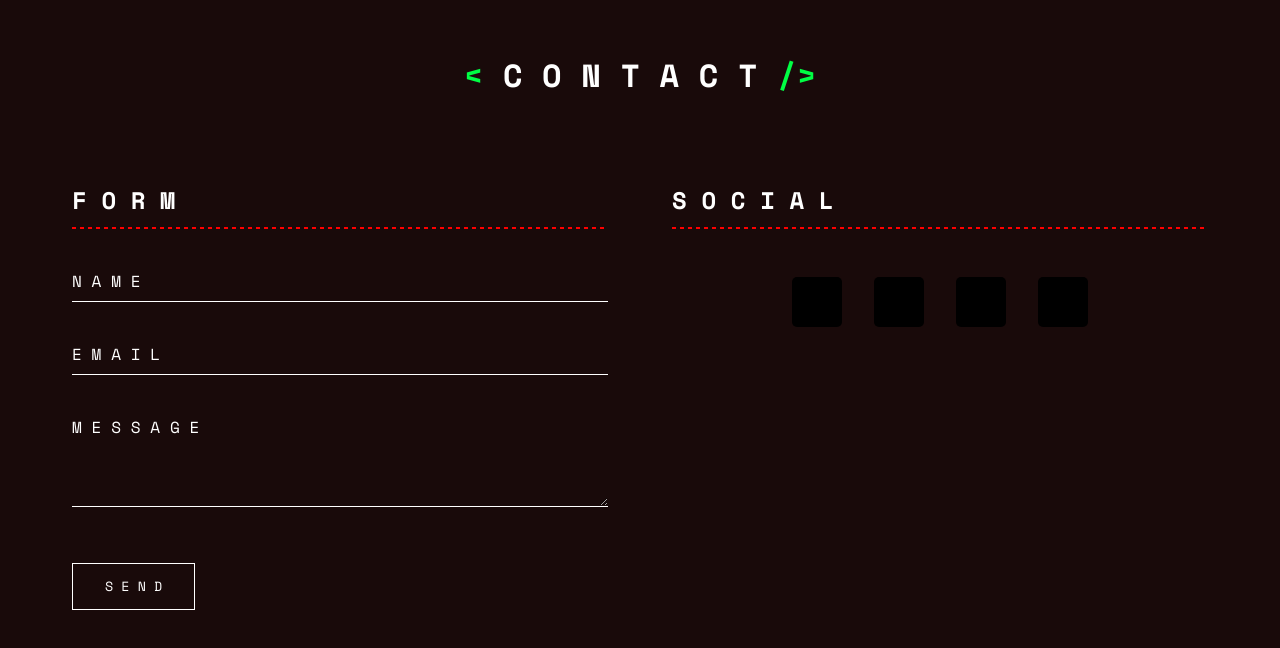
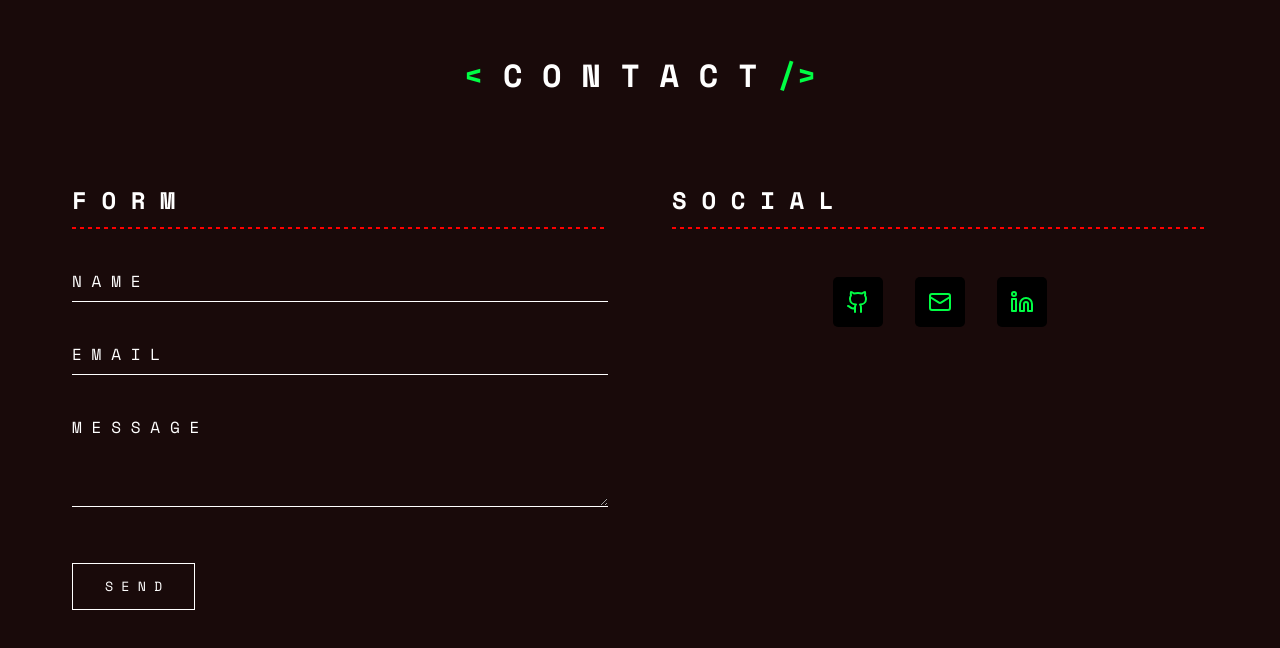
Before and after one commit to peacdo/peacdo.github.io, a plain HTML site: page index.html in a window 1280 px wide. Shown: the part 2874-3522 px from the top of the page. Drawn offline with nearby package versions, Linux system fonts and the light colour scheme; a web font is replaced by a local one.

Commit message:
Update index.html

```diff
--- a/index.html
+++ b/index.html
@@ -172,21 +172,17 @@
                 <h3 class="contact-title">S O C I A L</h3>
                 <div class="title-line"></div>
                 <div class="social-grid">
-                    <a href="#" class="social-icon facebook">
-                      <span class="entypo-facebook"></span>
-                    </a>
-                    <a href="#" class="social-icon twitter">
-                      <span class="entypo-twitter"></span>
-                    </a>
-                    <a href="#" class="social-icon google">
-                      <span class="entypo-gplus"></span>
-                    </a>
-                    <a href="#" class="social-icon linkedin">
-                      <span class="entypo-linkedin"></span>
-                    </a>
-                  </div>
-            </div>
-        </div>
+                  <a href="https://github.com/peacdo" class="social-icon" aria-label="GitHub">
+                    <svg xmlns="http://www.w3.org/2000/svg" width="24" height="24" viewBox="0 0 24 24" fill="none" stroke="currentColor" stroke-width="2" stroke-linecap="round" stroke-linejoin="round"><path d="M15 22v-4a4.8 4.8 0 0 0-1-3.5c3 0 6-2 6-5.5.08-1.25-.27-2.48-1-3.5.28-1.15.28-2.35 0-3.5 0 0-1 0-3 1.5-2.64-.5-5.36-.5-8 0C6 2 5 2 5 2c-.3 1.15-.3 2.35 0 3.5A5.403 5.403 0 0 0 4 9c0 3.5 3 5.5 6 5.5-.39.49-.68 1.05-.85 1.65-.17.6-.22 1.23-.15 1.85v4"></path><path d="M9 18c-4.51 2-5-2-7-2"></path></svg>
+                  </a>
+                  <a href="mailto:gorkemozyilmaz@outlook.com" class="social-icon" aria-label="Email">
+                    <svg xmlns="http://www.w3.org/2000/svg" width="24" height="24" viewBox="0 0 24 24" fill="none" stroke="currentColor" stroke-width="2" stroke-linecap="round" stroke-linejoin="round"><rect width="20" height="16" x="2" y="4" rx="2"></rect><path d="m22 7-8.97 5.7a1.94 1.94 0 0 1-2.06 0L2 7"></path></svg>
+                  </a>
+                  <a href="https://www.linkedin.com/in/gorkemozyilmaz/" class="social-icon" aria-label="LinkedIn">
+                    <svg xmlns="http://www.w3.org/2000/svg" width="24" height="24" viewBox="0 0 24 24" fill="none" stroke="currentColor" stroke-width="2" stroke-linecap="round" stroke-linejoin="round"><path d="M16 8a6 6 0 0 1 6 6v7h-4v-7a2 2 0 0 0-2-2 2 2 0 0 0-2 2v7h-4v-7a6 6 0 0 1 6-6z"></path><rect x="2" y="9" width="4" height="12"></rect><circle cx="4" cy="4" r="2"></circle></svg>
+                  </a>
+                </div>
+              </div>
     </div>
 </section>
 </body>
```
